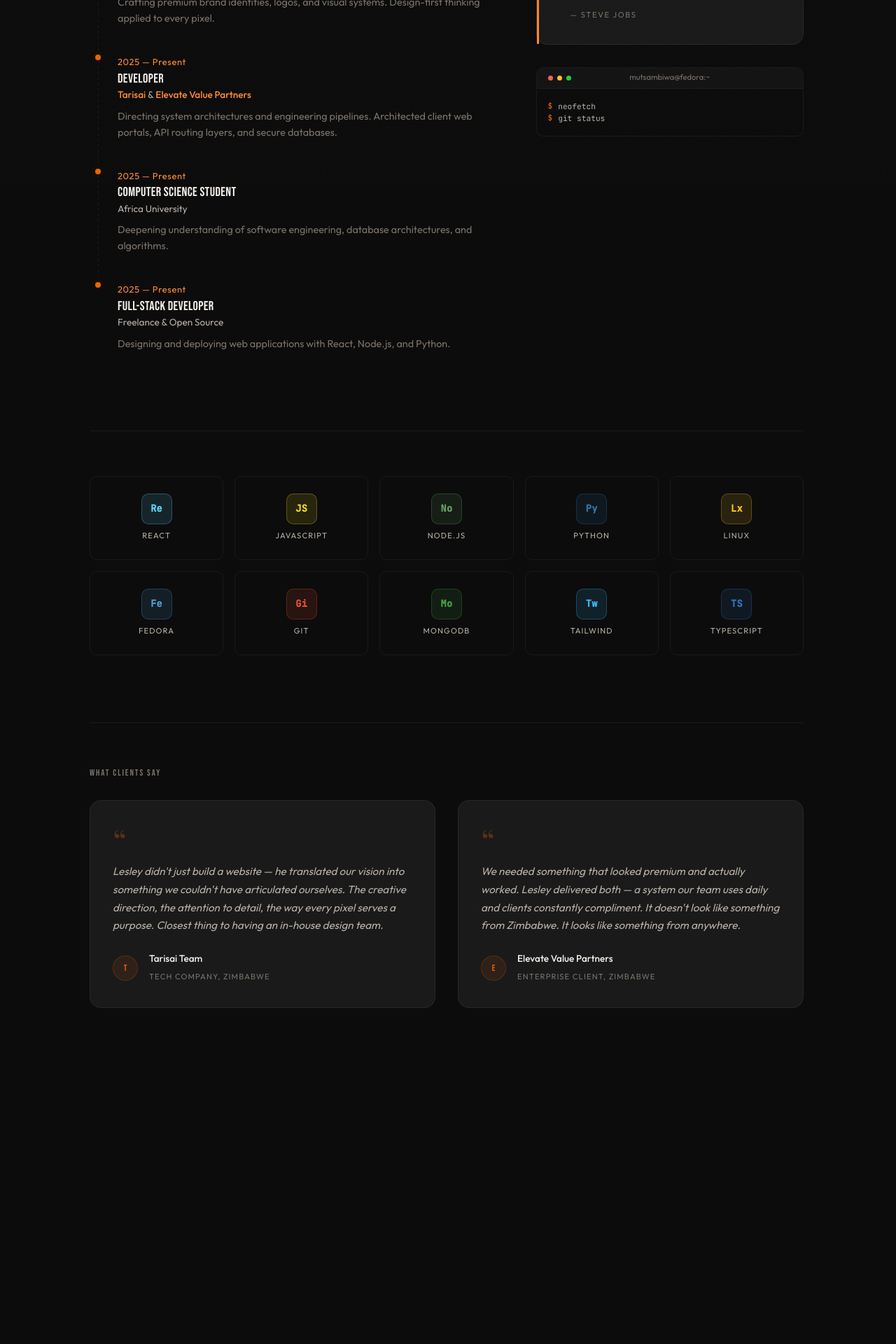
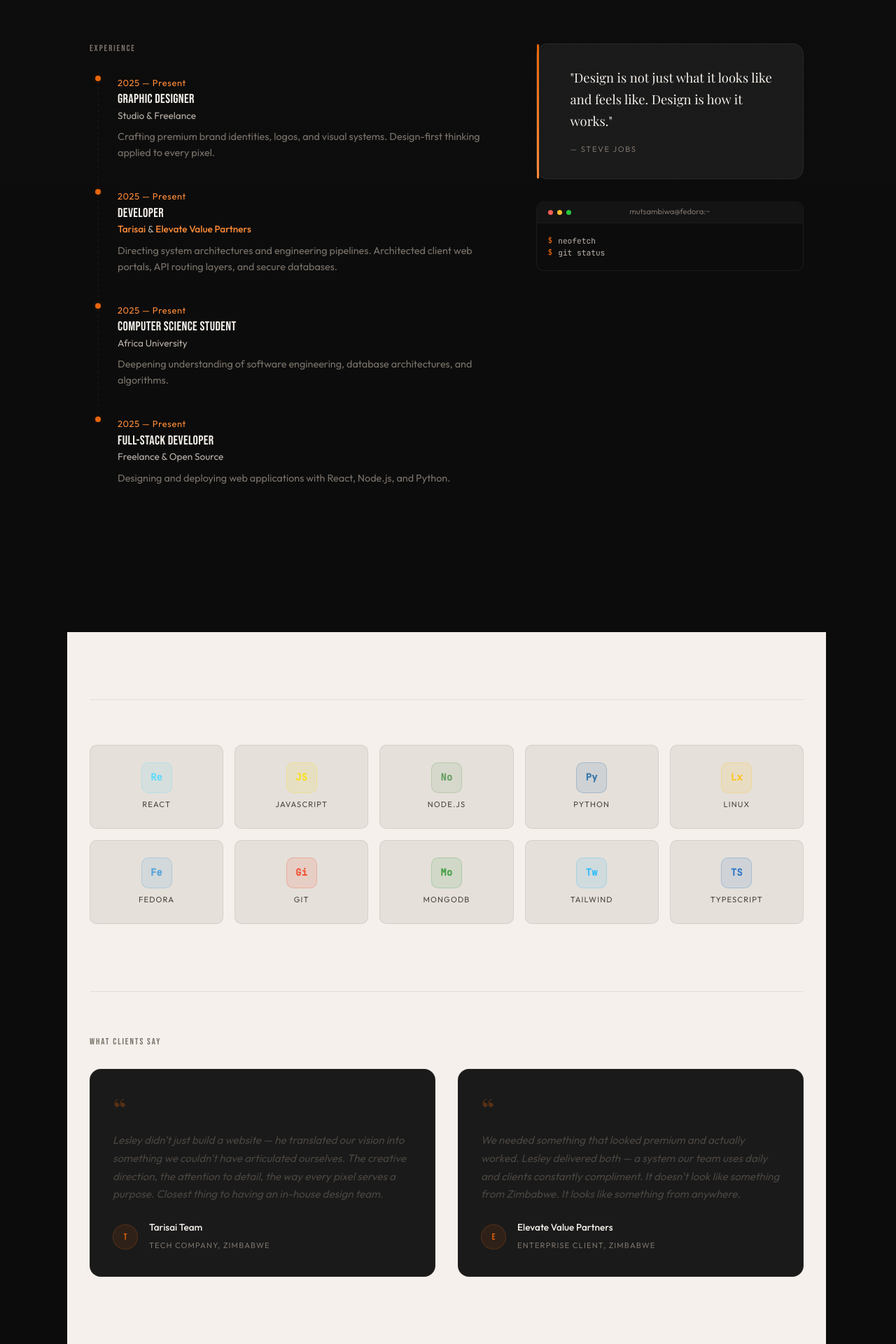
Before and after one commit to Le-e-lab/portfolio, a React (Vite) app: page /about in a window 1280 px wide. Shown: the part 540-2460 px from the top of the page at 70% size. Before the commit the page ends 2076 px from the top, so only its background shows below. Built offline with nearby package versions, Linux system fonts and the light colour scheme; a web font is replaced by a local one.

Commit message:
feat: alternate About page sections — cream header, dark experience, cream tech/testimonials

```diff
--- a/src/components/About.css
+++ b/src/components/About.css
@@ -1,7 +1,13 @@
 /* ═══ About Section ═══ */
-.about-section {
-  padding-top: var(--space-4xl);
+.about-zone {
+  padding: var(--space-4xl) 0;
   overflow: visible;
+}
+
+@media (max-width: 768px) {
+  .about-zone {
+    padding: var(--space-3xl) 0;
+  }
 }
 
 .about-container {
@@ -357,3 +363,25 @@
     grid-template-columns: 1fr;
   }
 }
+
+/* Light-zone overrides (tech grid + testimonials sit on cream) */
+section.about-zone:last-of-type .tech-grid {
+  border-top: 1px solid var(--border-dark);
+}
+
+section.about-zone:last-of-type .tech-item {
+  border: 1px solid var(--border-dark);
+  background: var(--bg-light-card);
+}
+
+section.about-zone:last-of-type .tech-name {
+  color: var(--text-dim-dark);
+}
+
+section.about-zone:last-of-type .testimonials-section {
+  border-top: 1px solid var(--border-dark);
+}
+
+section.about-zone:last-of-type .testimonials-title {
+  color: var(--text-muted-dark);
+}
--- a/src/components/About.jsx
+++ b/src/components/About.jsx
@@ -70,9 +70,10 @@ export default function About() {
   const techRef = useReveal();
 
   return (
-    <section className="section about-section">
+    <>
+      {/* ═══ CREAM HEADER ZONE ═══ */}
+      <section className="section--light about-zone">
         <div className="about-container">
-        {/* Header */}
           <div ref={headerRef} className="reveal about-header">
             <span className="section-number">03</span>
             <span className="section-label">About</span>
@@ -83,10 +84,13 @@ export default function About() {
               CS student at Africa University. I design brand identities and build full-stack applications — the visual and the technical, working as one. When I&apos;m not designing, I&apos;m shipping products or configuring my Linux setup.
             </p>
           </div>
+        </div>
+      </section>
 
-        {/* Two-column content */}
+      {/* ═══ DARK EXPERIENCE ZONE ═══ */}
+      <section className="section--dark about-zone">
+        <div className="about-container">
           <div className="about-grid">
-          {/* Timeline */}
             <div ref={timelineRef} className="reveal about-timeline">
               <h3 className="timeline-title">Experience</h3>
               <div className="timeline-items">
@@ -118,7 +122,6 @@ export default function About() {
               </div>
             </div>
 
-          {/* Quote + Terminal */}
             <div ref={asideRef} className="reveal about-aside">
               <div className="about-quote interactive">
                 <div className="quote-accent" />
@@ -128,7 +131,6 @@ export default function About() {
                 </div>
               </div>
 
-            {/* Mini terminal */}
               <div className="mini-terminal">
                 <div className="terminal-header">
                   <div className="terminal-dots">
@@ -164,8 +166,12 @@ export default function About() {
               </div>
             </div>
           </div>
+        </div>
+      </section>
 
-        {/* Tech stack */}
+      {/* ═══ CREAM TECH + TESTIMONIALS ZONE ═══ */}
+      <section className="section--light about-zone">
+        <div className="about-container">
           <div ref={techRef} className="reveal tech-grid">
             {techStack.map((tech) => (
               <div key={tech.name} className="tech-item">
@@ -177,7 +183,6 @@ export default function About() {
             ))}
           </div>
 
-        {/* Testimonials */}
           <div className="testimonials-section">
             <h3 className="testimonials-title">What Clients Say</h3>
             <div className="testimonials-grid">
@@ -188,5 +193,6 @@ export default function About() {
           </div>
         </div>
       </section>
+    </>
   );
 }
```
Lines whose indentation alone changed are shown as unchanged.
